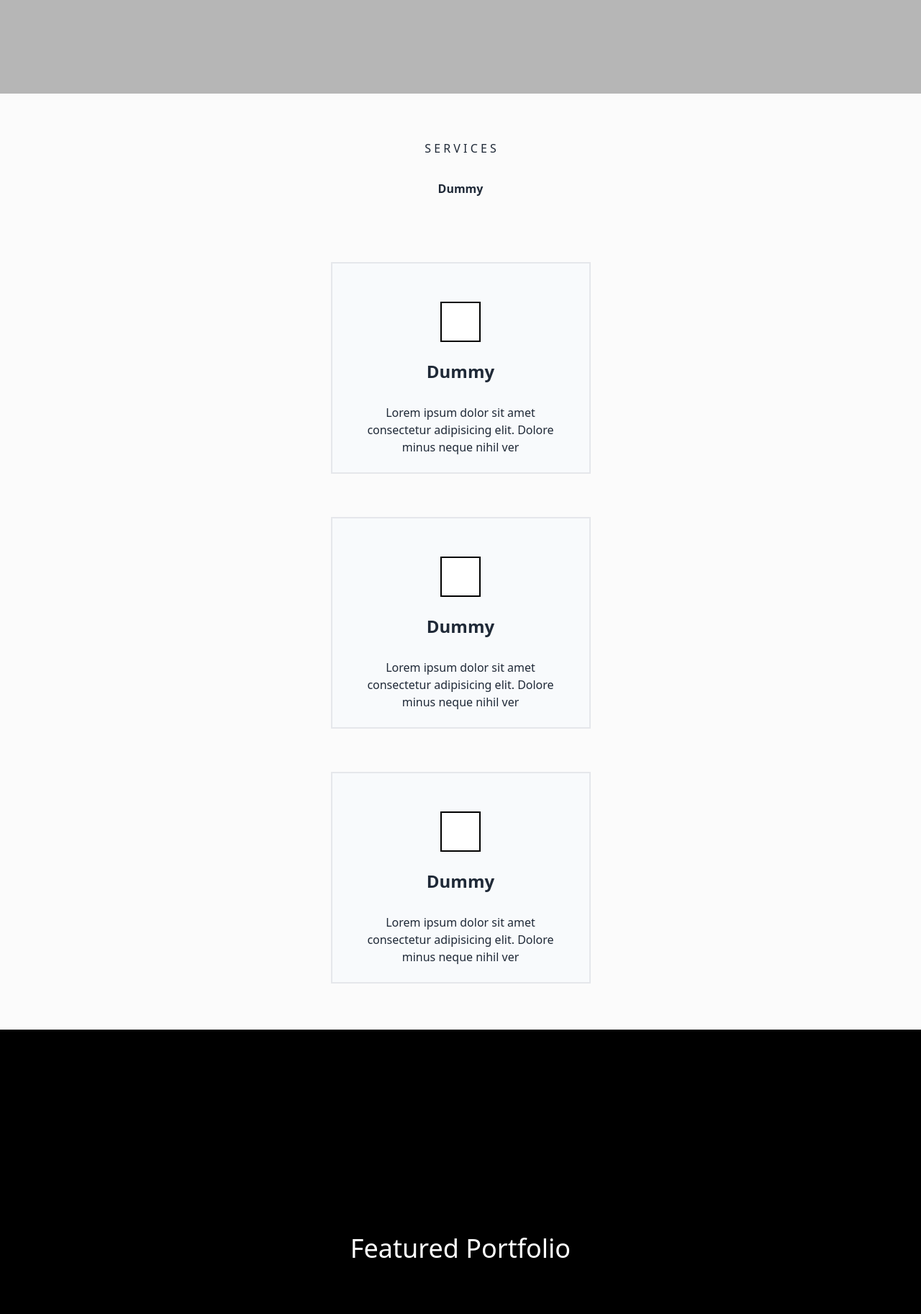
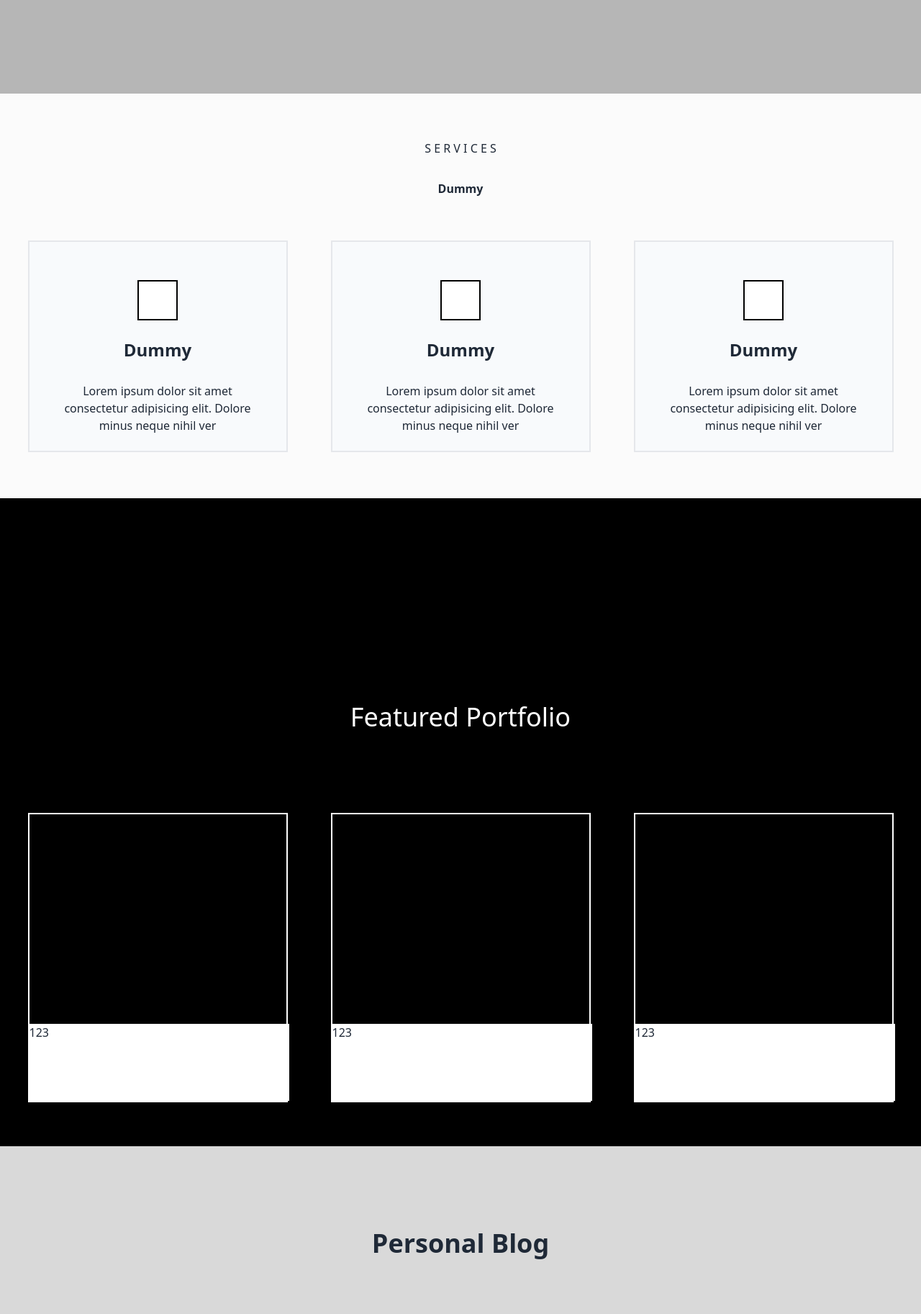
Before and after one commit to Paullor08/Portfolio_Pongthum, a plain HTML site: page profile.html in a window 1280 px wide. Shown: the part 720-2545 px from the top of the page at 72% size. Drawn offline with nearby package versions, Linux system fonts and the light colour scheme.

Commit message:
RESET tenthcommit draftcomplete  23/6/2024 3:07

```diff
--- a/profile.html
+++ b/profile.html
@@ -57,11 +57,12 @@
 
   <!-- Start Section 2 -->
 
-  <section id="section-2" class=" w-full h-auto bg-[#FBFBFB] flex flex-col items-center py-16 md:w-full md:h-auto md:">
+  <section id="section-2" class=" w-full h-[1485px] bg-[#FBFBFB] flex flex-col items-center py-16 md:w-full md:h-auto md:h-[900px]">
     <p class="mb-8 font-sm">S E R V I C E S</p>
     <h1 class="font-extrabold">Dummy</h1>
+    <div class="md:flex md:flex-row md:gap-[60px]">
       <!--box1-->
-    <div id="sec2-box-1" class="w-[361px] h-[294px] bg-slate-50 border-2 mt-[90px] flex items-center flex-col">
+      <div id="sec2-box-1" class="w-[361px] h-[294px] bg-slate-50 border-2 mt-[90px] flex items-center flex-col md:mt-[60px]">
         <div class="boxinside-1 w-[56px] h-[56px] mt-[53px] border-black border-2 bg-white"></div>
         <p class="font-bold text-2xl mt-[25px]">Dummy</p>
         <p class="font-medium mt-[29px] pl-[45px] pr-[45px] text-center">Lorem ipsum dolor sit amet consectetur adipisicing elit. Dolore minus neque nihil ver</p>
@@ -80,23 +81,24 @@
         <p class="font-bold text-2xl mt-[25px]">Dummy</p>
         <p class="font-medium mt-[29px] pl-[45px] pr-[45px] text-center">Lorem ipsum dolor sit amet consectetur adipisicing elit. Dolore minus neque nihil ver</p>
       </div>
+    </div>
   </section>
 
   <!-- End Section 2 -->
 
   <!-- Start Section 3 -->
 
-  <section id="section-3" class="w-full h-[1957px] bg-[#000000] flex flex-col items-center py-16">
+  <section id="section-3" class="w-full h-[1957px] bg-[#000000] flex flex-col items-center py-16 md:h-[900px]">
     <div class="flex justify-center pt-[220px]">
       <p class="text-white text-4xl">Featured Portfolio</p>
     </div>
 
+    <div class="md:flex md:flex-row md:gap-[60px]">
       <div id="sec3-box-1" class="w-[361px] h-[402px] border-2 border-white mt-[113px] flex flex-col justify-end">
         <div id="square-box" class="w-[361px] h-[107px] bg-white">
           <p>123</p>
         </div>
       </div>
-
       <div id="sec3-box-2" class="w-[361px] h-[402px] border-2 border-white mt-[113px] flex flex-col justify-end mt-[108px]">
         <div id="square-box" class="w-[361px] h-[107px] bg-white">
           <p>123</p>
@@ -108,15 +110,18 @@
           <p>123</p>
         </div>
       </div>
+     </div>
   </section>
 
    <!-- Start Section 4 -->
 
-  <section id="section-4" class="w-full h-[1980px] bg-[#D9D9D9] flex flex-col items-center">
+  <section id="section-4" class="w-full h-[1980px] bg-[#D9D9D9] flex flex-col items-center md:h-[915px]">
     <div class="flex justify-center">
       <h1 class="font-extrabold text-4xl mt-[115px]">Personal Blog</h1>
     </div>
-    <div id="sec4-box-1" class="w-[361px] h-[506px] border-white border-2 mt-[113px]">
+
+    <div class="md:flex md:flex-row md:gap-[60px]">
+      <div id="sec4-box-1" class="w-[361px] h-[506px] border-white border-2 mt-[113px] md:mt-[98px]">
           <img class="w-[361px] h-[243px] " src="https://img5.pic.in.th/file/secure-sv1/fatboy.jpg">
           <p>Lorem ipsum dolor sit amet consectetur adipisicing elit. Quibusdam placeat ratione numquam incidunt sed, nisi, natus, quis harum at optio ullam obcaecati libero praesentium non laboriosam excepturi accusantium cupiditate! Aspernatur.</p>
       </div>
@@ -129,6 +134,7 @@
     <div id="sec4-box-3" class="w-[361px] h-[506px] mt-[113px] border-white border-2 mt-[98px] mb-[165px]">
       <img class="w-[361px] h-[243px] " src="https://img5.pic.in.th/file/secure-sv1/fatboy.jpg">
       <p>Lorem ipsum dolor sit amet consectetur adipisicing elit. Quibusdam placeat ratione numquam incidunt sed, nisi, natus, quis harum at optio ullam obcaecati libero praesentium non laboriosam excepturi accusantium cupiditate! Aspernatur.</p>
+    </div>
   </div>
   </section>
 </body>
```
Lines whose indentation alone changed are shown as unchanged.
